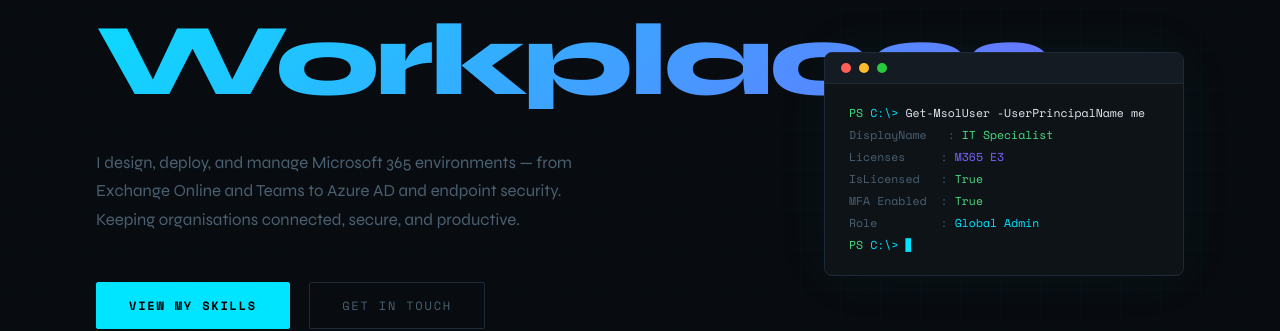
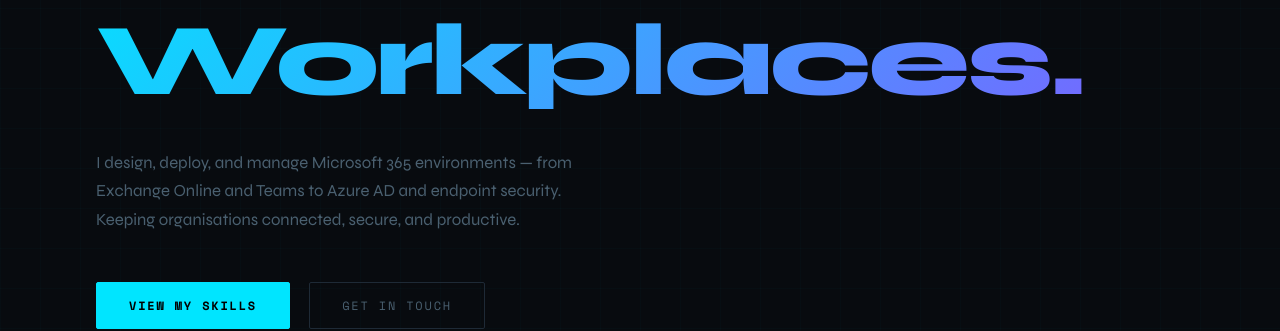
Before and after one commit to Tanxlabs/tankmail, a plain HTML site: page index.html in a window 1280 px wide. Shown: the part 352-683 px from the top of the page. Drawn offline with nearby package versions, Linux system fonts and the light colour scheme.

Commit message:
Remove terminal decoration from index.html
Removed terminal decoration and related content from the HTML.

```diff
--- a/index.html
+++ b/index.html
@@ -651,24 +651,7 @@
     <a href="#contact" class="btn btn-ghost">Get In Touch</a>
   </div>
 
-  <div class="terminal-deco">
-    <div class="terminal-bar">
-      <div class="terminal-dot" style="background:#ff5f57"></div>
-      <div class="terminal-dot" style="background:#febc2e"></div>
-      <div class="terminal-dot" style="background:#28c840"></div>
-    </div>
-    <div class="terminal-body">
-      <div><span class="t-green">PS</span> <span class="t-cyan">C:\&gt;</span> Get-MsolUser -UserPrincipalName me</div>
-      <div></div>
-      <div><span class="t-muted">DisplayName&nbsp;&nbsp;&nbsp;:</span> <span class="t-green">IT Specialist</span></div>
-      <div><span class="t-muted">Licenses&nbsp;&nbsp;&nbsp;&nbsp;&nbsp;:</span> <span class="t-purple">M365 E3</span></div>
-      <div><span class="t-muted">IsLicensed&nbsp;&nbsp;&nbsp;:</span> <span class="t-green">True</span></div>
-      <div><span class="t-muted">MFA Enabled&nbsp;&nbsp;:</span> <span class="t-green">True</span></div>
-      <div><span class="t-muted">Role&nbsp;&nbsp;&nbsp;&nbsp;&nbsp;&nbsp;&nbsp;&nbsp;&nbsp;:</span> <span class="t-cyan">Global Admin</span></div>
-      <div></div>
-      <div><span class="t-green">PS</span> <span class="t-cyan">C:\&gt;</span> <span class="t-blink"></span></div>
-    </div>
-  </div>
+
 </section>
 
 <!-- About -->
```
